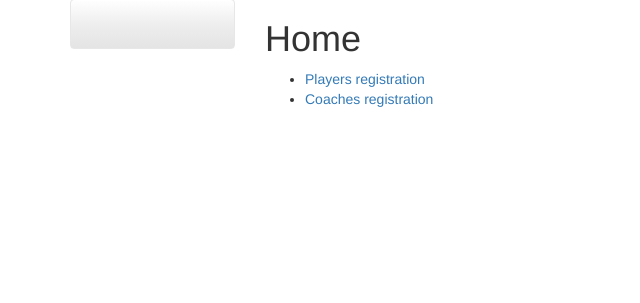
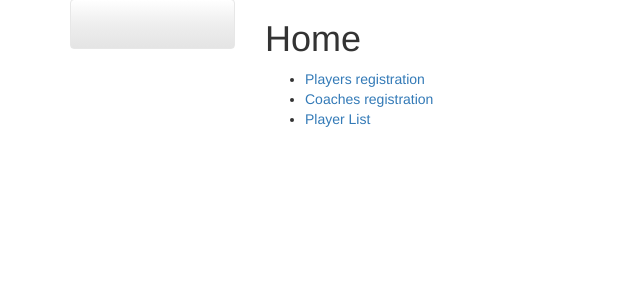
Before and after one commit to DariaKnyazeva/football, a Django app: page / in a window 1280 px wide. Shown: the part 51-354 px from the top of the page, without its empty margins (0-640 px from the left). Run offline with Django 3.2, Linux system fonts and the light colour scheme; the visitor is signed in with stand-in values (Sample User, id 1); some libraries are stand-ins or nearby versions.

Commit message:
Added Players List to index.html

```diff
--- a/templates/index.html
+++ b/templates/index.html
@@ -9,5 +9,8 @@
 <ul>
 <li><a href="{% url "players_registration" %}">Players registration</a></li>
 <li><a href="{% url "signup_coach" %}">Coaches registration</a></li>
+{% if user.is_authenticated %}
+    <li><a href="{% url "player_list" %}">Player List</a></li>
+{% endif %}
 </ul>
 {% endblock %}
```
Also changed, not shown: 1 other file.
